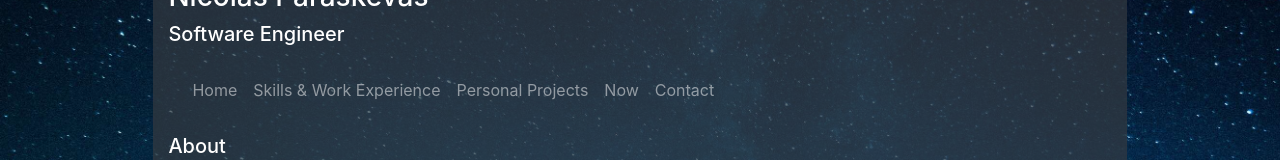
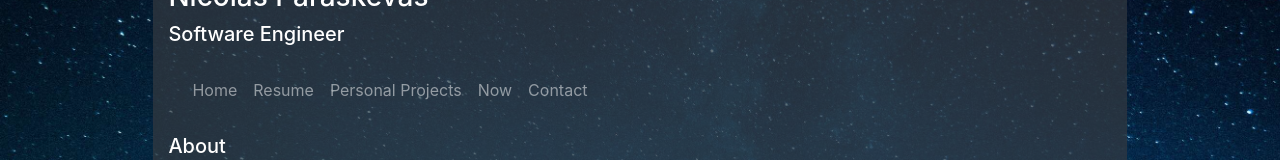
Before and after one commit to NicolasParaskevas/website, a plain HTML site: page index.html in a window 1280 px wide. Shown: the part 277-437 px from the top of the page. Drawn offline with nearby package versions, Linux system fonts and the light colour scheme.

Commit message:
remove profile image and put Resume in nav bar

```diff
--- a/index.html
+++ b/index.html
@@ -22,10 +22,6 @@
                 <div class="col-12">
                     <div class="container text-white rounded bg-dark-opacity">
                         <div class="row py-3">
-                            <!-- <div class="col-3 justify-content-center">
-                                <img src="assets/images/profile.jpg" alt="Nicolas Paraskevas" class="mx-auto d-block img-fluid rounded-circle">
-                                <a class="mx-auto mt-4 d-block btn btn-secondary" target="_blank" href="nicolas_paraskevas_cv.pdf">Download CV</a>
-                            </div> -->
                             <div class="col-12">
                                 <h3 class="mt-1">Nicolas Paraskevas</h3>
                                 <h5 class="">Software Engineer</h5>
@@ -36,7 +32,7 @@
                                                 <a class="nav-link" href="#">Home</a>
                                             </li>
                                             <li class="nav-item">
-                                                <a class="nav-link" href="#">Skills & Work Experience</a>
+                                                <a class="nav-link" target="_blank" href="nicolas_paraskevas_cv.pdf">Resume</a>
                                             </li>
                                             <li class="nav-item">
                                                 <a class="nav-link" href="#">Personal Projects</a>
```
Also changed, not shown: assets/images/profile.jpg (deleted).
